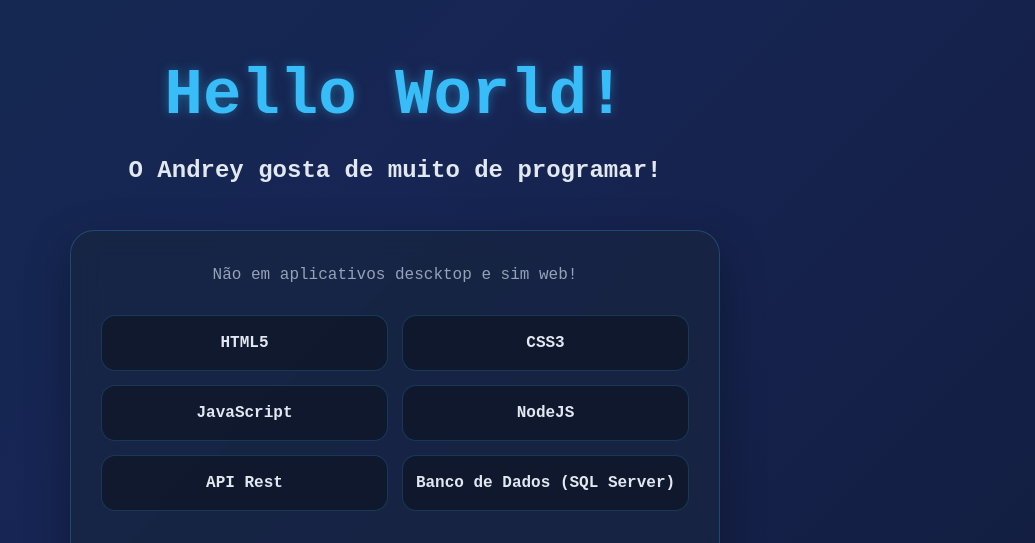
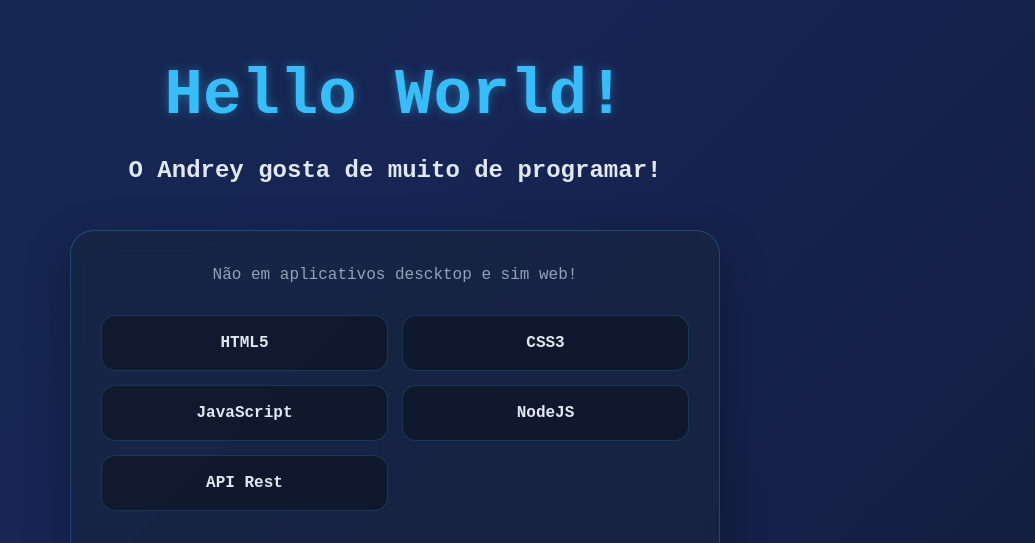
Before and after one commit to andreymirandaalves2010-a11y/BIografia, a plain HTML site: page index.html in a window 1280 px wide. Shown: the top 543 px of the page, without its empty margins (245-1280 px from the left). Drawn offline with Linux system fonts and the light colour scheme.

Commit message:
Remova o SQL

```diff
--- a/index.html
+++ b/index.html
@@ -19,7 +19,7 @@
             <a href="https://developer.mozilla.org/pt-BR/docs/Web/JavaScript" target="_blank"><li>JavaScript</li></a>
             <a href="https://nodejs.org/docs/latest/api/" target="_blank"><li>NodeJS</li></a>
             <a href="https://docs.github.com/pt/rest?apiVersion=2026-03-10" target="_blank"><li>API Rest</li></a>
-            <a href="https://learn.microsoft.com/pt-br/sql/?view=sql-server-ver17" target="_blank"><li>Banco de Dados (SQL Server)</li></a>
+
         </ul>
         <div>Quero Comprar um drone FPV <img src="images.jpg" alt="/imagem do drove fpv jpg"></div>
     </main>
```
